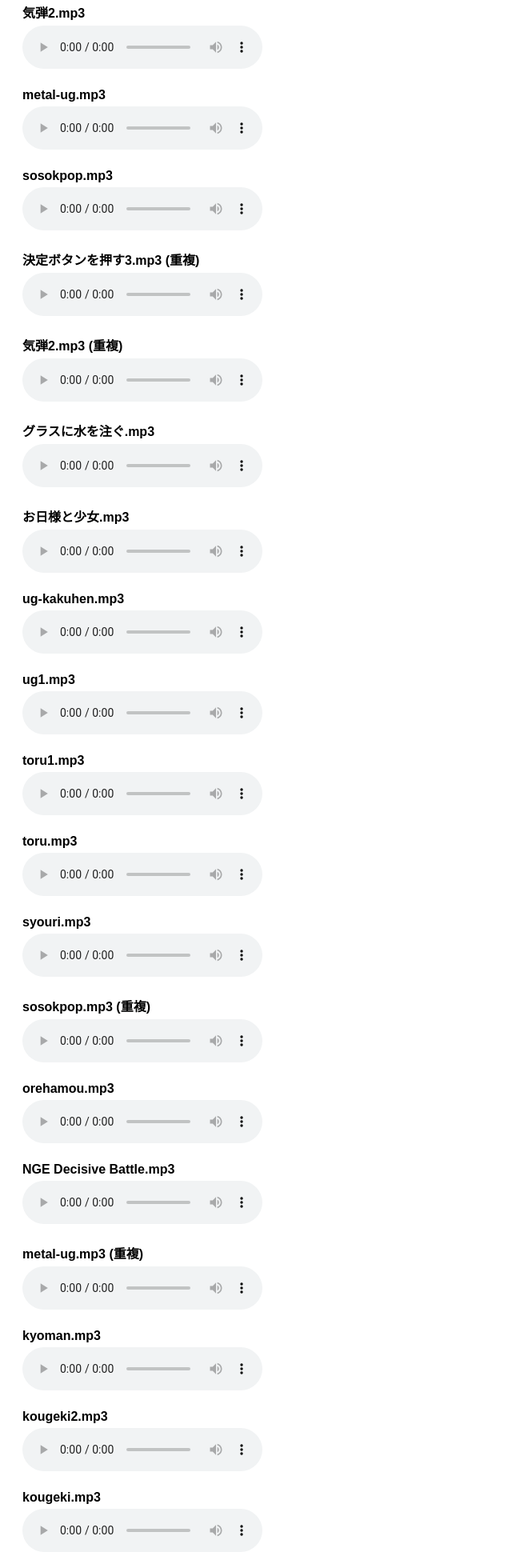
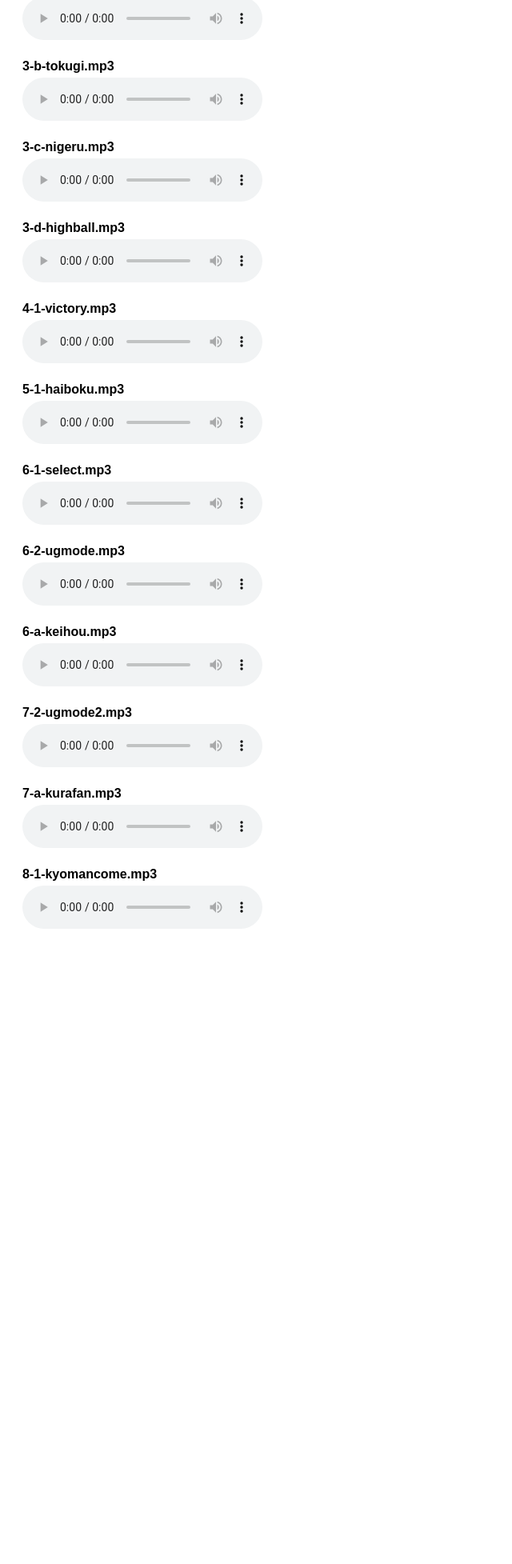
Before and after one commit to momopeee/audio, a plain HTML site: page Index.html in a window 1280 px wide. Shown: the part 842-2797 px from the top of the page at 80% size, without its empty margins (0-640 px from the left). After the commit the page ends 2055 px from the top, so only its background shows below. Drawn offline with Linux system fonts and the light colour scheme.

Commit message:
Update Index.html

```diff
--- a/Index.html
+++ b/Index.html
@@ -2,7 +2,7 @@
 <html lang="ja">
 <head>
   <meta charset="UTF-8">
-  <title>Audio Player</title>
+  <title>Audio Files</title>
   <style>
     body {
       font-family: sans-serif;
@@ -21,242 +21,153 @@
   <h1>Audio Files</h1>
 
   <div class="audio-container">
-    <p>ug-kawaikute.m4a</p>
+    <p>1-1-kyoman01.mp3</p>
     <audio controls>
-      <source src="ug-kawaikute.m4a" type="audio/mp4">
+      <source src="1-1-kyoman01.mp3" type="audio/mpeg">
       このブラウザではオーディオ要素がサポートされていません。
     </audio>
   </div>
 
   <div class="audio-container">
-    <p>kyomangakitazo.m4a</p>
+    <p>1-a-button.mp3</p>
     <audio controls>
-      <source src="kyomangakitazo.m4a" type="audio/mp4">
+      <source src="1-a-button.mp3" type="audio/mpeg">
       このブラウザではオーディオ要素がサポートされていません。
     </audio>
   </div>
 
   <div class="audio-container">
-    <p>爆発4.mp3</p>
+    <p>2-1-asanama.mp3</p>
     <audio controls>
-      <source src="爆発4.mp3" type="audio/mpeg">
+      <source src="2-1-asanama.mp3" type="audio/mpeg">
       このブラウザではオーディオ要素がサポートされていません。
     </audio>
   </div>
 
   <div class="audio-container">
-    <p>覇者と呼ばれた敗北者の日常.mp3</p>
+    <p>3-1-torusong.mp3</p>
     <audio controls>
-      <source src="覇者と呼ばれた敗北者の日常.mp3" type="audio/mpeg">
+      <source src="3-1-torusong.mp3" type="audio/mpeg">
       このブラウザではオーディオ要素がサポートされていません。
     </audio>
   </div>
 
   <div class="audio-container">
-    <p>逃走.mp3</p>
+    <p>3-2-sosokpop.mp3</p>
     <audio controls>
-      <source src="逃走.mp3" type="audio/mpeg">
+      <source src="3-2-sosokpop.mp3" type="audio/mpeg">
       このブラウザではオーディオ要素がサポートされていません。
     </audio>
   </div>
 
   <div class="audio-container">
-    <p>達成！_M299.mp3</p>
+    <p>3-3-a-syouri.mp3</p>
     <audio controls>
-      <source src="達成！_M299.mp3" type="audio/mpeg">
+      <source src="3-3-a-syouri.mp3" type="audio/mpeg">
       このブラウザではオーディオ要素がサポートされていません。
     </audio>
   </div>
 
   <div class="audio-container">
-    <p>決定ボタンを押す3.mp3</p>
+    <p>3-3-b-haiboku.mp3</p>
     <audio controls>
-      <source src="決定ボタンを押す3.mp3" type="audio/mpeg">
+      <source src="3-3-b-haiboku.mp3" type="audio/mpeg">
       このブラウザではオーディオ要素がサポートされていません。
     </audio>
   </div>
 
   <div class="audio-container">
-    <p>気弾2.mp3</p>
+    <p>3-a-kougeki.mp3</p>
     <audio controls>
-      <source src="気弾2.mp3" type="audio/mpeg">
+      <source src="3-a-kougeki.mp3" type="audio/mpeg">
       このブラウザではオーディオ要素がサポートされていません。
     </audio>
   </div>
 
   <div class="audio-container">
-    <p>metal-ug.mp3</p>
+    <p>3-b-tokugi.mp3</p>
     <audio controls>
-      <source src="metal-ug.mp3" type="audio/mpeg">
+      <source src="3-b-tokugi.mp3" type="audio/mpeg">
       このブラウザではオーディオ要素がサポートされていません。
     </audio>
   </div>
 
   <div class="audio-container">
-    <p>sosokpop.mp3</p>
+    <p>3-c-nigeru.mp3</p>
     <audio controls>
-      <source src="sosokpop.mp3" type="audio/mpeg">
-      このブラウザではオーディオ要素がサポートされていません。
-    </audio>
-  </div>
-
-  <!-- 重複 -->
-  <div class="audio-container">
-    <p>決定ボタンを押す3.mp3 (重複)</p>
-    <audio controls>
-      <source src="決定ボタンを押す3.mp3" type="audio/mpeg">
+      <source src="3-c-nigeru.mp3" type="audio/mpeg">
       このブラウザではオーディオ要素がサポートされていません。
     </audio>
   </div>
 
   <div class="audio-container">
-    <p>気弾2.mp3 (重複)</p>
+    <p>3-d-highball.mp3</p>
     <audio controls>
-      <source src="気弾2.mp3" type="audio/mpeg">
+      <source src="3-d-highball.mp3" type="audio/mpeg">
       このブラウザではオーディオ要素がサポートされていません。
     </audio>
   </div>
 
   <div class="audio-container">
-    <p>グラスに水を注ぐ.mp3</p>
+    <p>4-1-victory.mp3</p>
     <audio controls>
-      <source src="グラスに水を注ぐ.mp3" type="audio/mpeg">
+      <source src="4-1-victory.mp3" type="audio/mpeg">
       このブラウザではオーディオ要素がサポートされていません。
     </audio>
   </div>
 
   <div class="audio-container">
-    <p>お日様と少女.mp3</p>
+    <p>5-1-haiboku.mp3</p>
     <audio controls>
-      <source src="お日様と少女.mp3" type="audio/mpeg">
+      <source src="5-1-haiboku.mp3" type="audio/mpeg">
       このブラウザではオーディオ要素がサポートされていません。
     </audio>
   </div>
 
   <div class="audio-container">
-    <p>ug-kakuhen.mp3</p>
+    <p>6-1-select.mp3</p>
     <audio controls>
-      <source src="ug-kakuhen.mp3" type="audio/mpeg">
+      <source src="6-1-select.mp3" type="audio/mpeg">
       このブラウザではオーディオ要素がサポートされていません。
     </audio>
   </div>
 
   <div class="audio-container">
-    <p>ug1.mp3</p>
+    <p>6-2-ugmode.mp3</p>
     <audio controls>
-      <source src="ug1.mp3" type="audio/mpeg">
+      <source src="6-2-ugmode.mp3" type="audio/mpeg">
       このブラウザではオーディオ要素がサポートされていません。
     </audio>
   </div>
 
   <div class="audio-container">
-    <p>toru1.mp3</p>
+    <p>6-a-keihou.mp3</p>
     <audio controls>
-      <source src="toru1.mp3" type="audio/mpeg">
+      <source src="6-a-keihou.mp3" type="audio/mpeg">
       このブラウザではオーディオ要素がサポートされていません。
     </audio>
   </div>
 
   <div class="audio-container">
-    <p>toru.mp3</p>
+    <p>7-2-ugmode2.mp3</p>
     <audio controls>
-      <source src="toru.mp3" type="audio/mpeg">
+      <source src="7-2-ugmode2.mp3" type="audio/mpeg">
       このブラウザではオーディオ要素がサポートされていません。
     </audio>
   </div>
 
   <div class="audio-container">
-    <p>syouri.mp3</p>
+    <p>7-a-kurafan.mp3</p>
     <audio controls>
-      <source src="syouri.mp3" type="audio/mpeg">
+      <source src="7-a-kurafan.mp3" type="audio/mpeg">
       このブラウザではオーディオ要素がサポートされていません。
     </audio>
   </div>
 
   <div class="audio-container">
-    <p>sosokpop.mp3 (重複)</p>
+    <p>8-1-kyomancome.mp3</p>
     <audio controls>
-      <source src="sosokpop.mp3" type="audio/mpeg">
-      このブラウザではオーディオ要素がサポートされていません。
-    </audio>
-  </div>
-
-  <div class="audio-container">
-    <p>orehamou.mp3</p>
-    <audio controls>
-      <source src="orehamou.mp3" type="audio/mpeg">
-      このブラウザではオーディオ要素がサポートされていません。
-    </audio>
-  </div>
-
-  <div class="audio-container">
-    <p>NGE Decisive Battle.mp3</p>
-    <audio controls>
-      <source src="NGE Decisive Battle.mp3" type="audio/mpeg">
-      このブラウザではオーディオ要素がサポートされていません。
-    </audio>
-  </div>
-
-  <div class="audio-container">
-    <p>metal-ug.mp3 (重複)</p>
-    <audio controls>
-      <source src="metal-ug.mp3" type="audio/mpeg">
-      このブラウザではオーディオ要素がサポートされていません。
-    </audio>
-  </div>
-
-  <div class="audio-container">
-    <p>kyoman.mp3</p>
-    <audio controls>
-      <source src="kyoman.mp3" type="audio/mpeg">
-      このブラウザではオーディオ要素がサポートされていません。
-    </audio>
-  </div>
-
-  <div class="audio-container">
-    <p>kougeki2.mp3</p>
-    <audio controls>
-      <source src="kougeki2.mp3" type="audio/mpeg">
-      このブラウザではオーディオ要素がサポートされていません。
-    </audio>
-  </div>
-
-  <div class="audio-container">
-    <p>kougeki.mp3</p>
-    <audio controls>
-      <source src="kougeki.mp3" type="audio/mpeg">
-      このブラウザではオーディオ要素がサポートされていません。
-    </audio>
-  </div>
-
-  <div class="audio-container">
-    <p>keihou.mp3</p>
-    <audio controls>
-      <source src="keihou.mp3" type="audio/mpeg">
-      このブラウザではオーディオ要素がサポートされていません。
-    </audio>
-  </div>
-
-  <div class="audio-container">
-    <p>hissatu1.mp3</p>
-    <audio controls>
-      <source src="hissatu1.mp3" type="audio/mpeg">
-      このブラウザではオーディオ要素がサポートされていません。
-    </audio>
-  </div>
-
-  <div class="audio-container">
-    <p>hazime.mp3</p>
-    <audio controls>
-      <source src="hazime.mp3" type="audio/mpeg">
-      このブラウザではオーディオ要素がサポートされていません。
-    </audio>
-  </div>
-
-  <div class="audio-container">
-    <p>arashi.mp3</p>
-    <audio controls>
-      <source src="arashi.mp3" type="audio/mpeg">
+      <source src="8-1-kyomancome.mp3" type="audio/mpeg">
       このブラウザではオーディオ要素がサポートされていません。
     </audio>
   </div>
```
